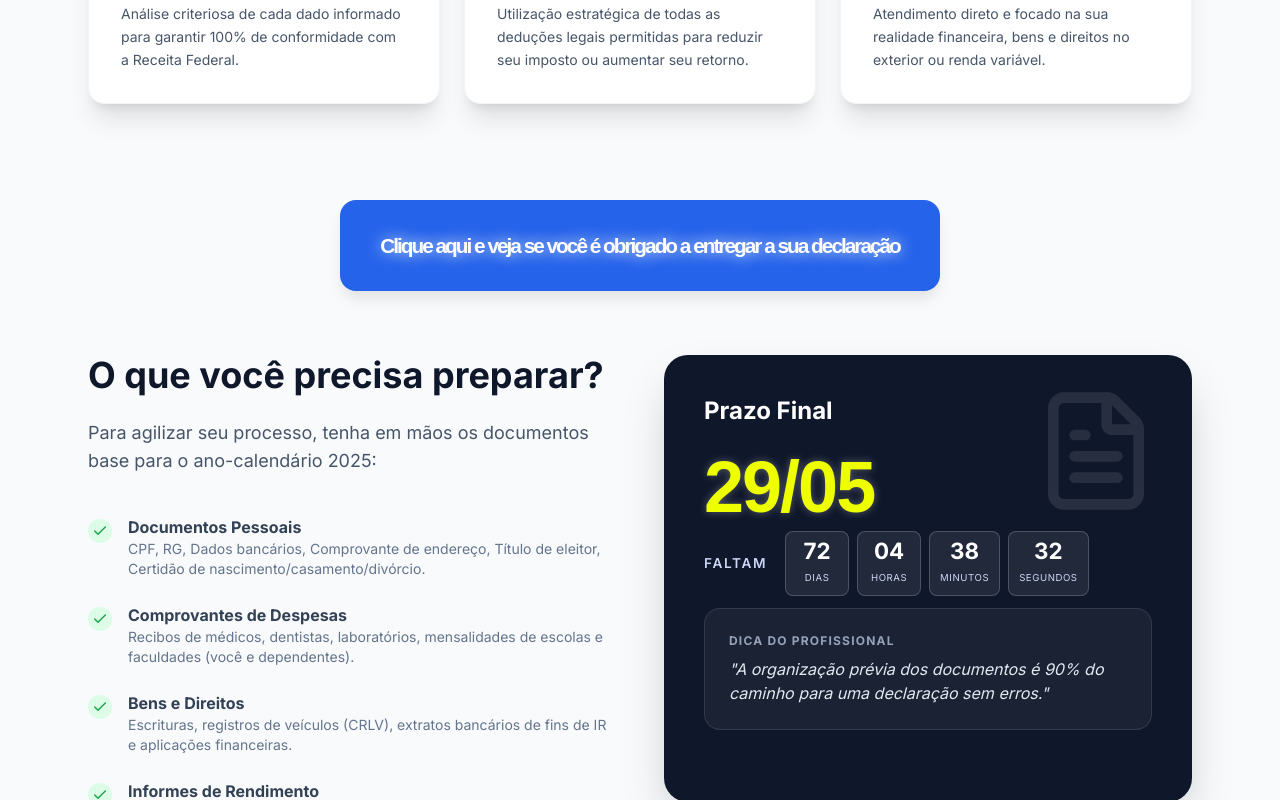
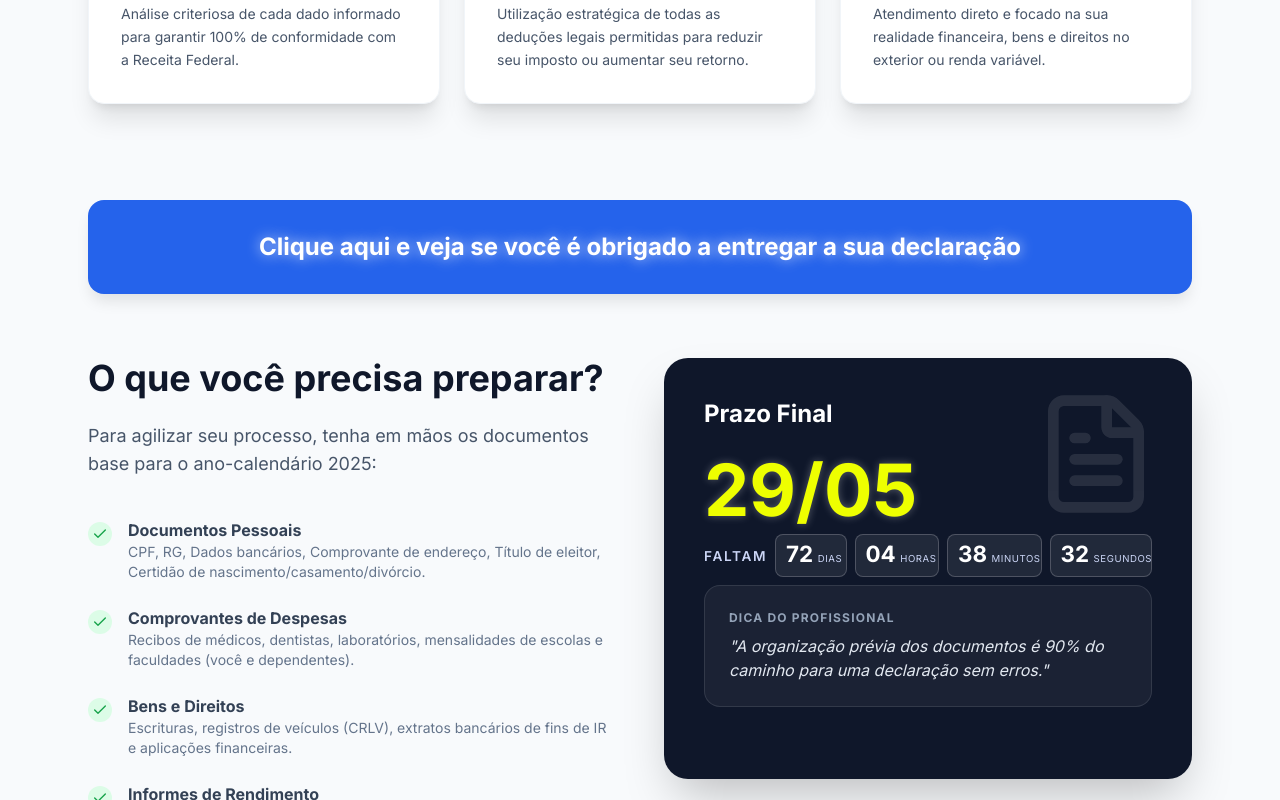
Before and after one commit to Zomestro/IRPF, a plain HTML site: page index.html in a window 1280 px wide. Shown: the part 526-1326 px from the top of the page. Drawn offline with nearby package versions, Linux system fonts and the light colour scheme.

Commit message:
revisão geral

```diff
--- a/index.html
+++ b/index.html
@@ -117,9 +117,9 @@
 
 <!-- Box azul com link abaixo dos cards -->
 <div class="link-box">
-    <a href="page2.html" class="blinking-text">
-        Clique aqui e veja se você é obrigado a entregar a sua declaração
-    </a>
+  <a href="page2.html">
+    Clique aqui e veja se você é obrigado a entregar a sua declaração
+  </a>
 </div>
         <section id="documentos" class="grid grid-cols-1 lg:grid-cols-2 gap-12 mb-24 items-start">
             <div class="space-y-6">
--- a/styles.css
+++ b/styles.css
@@ -1,4 +1,6 @@
-/* Ajustes de Tipografia e Reset */
+/* ==================================================
+   RESET BÁSICO
+   ================================================== */
 * {
   margin: 0;
   padding: 0;
@@ -7,256 +9,172 @@
 
 body {
   line-height: 1.6;
-    overflow-x: hidden; /* Evita scroll horizontal em celulares */
 }
 
-/* Animação do Prazo Final com Amarelo Vibrante */
-@keyframes blinking {
-    0%, 49% {
-        color: #ffffff !important;
-        text-shadow: 0 0 10px rgba(255, 255, 255, 0.5);
+/* ===============================
+   BOTÃO CTA – LINK PARA PAGE2
+   =============================== */
+
+.link-box a {
+  display: block;
+  width: 100%;
+
+  font-size: 1.6rem;              /* ✅ tamanho correto */
+  font-weight: 700;
+  line-height: 1.3;
+
+  color: #ffffff !important;      /* ✅ FORÇA BRANCO */
+  animation: blink-white 1.5s infinite !important;
+
+  text-align: center;
+  text-decoration: none;
+
+  white-space: normal;            /* ✅ não vaza no mobile */
+  word-break: break-word;
 }
-    50%, 100% {
-        color: #eeff00 !important;
-        text-shadow: 0 0 20px rgba(238, 255, 0, 1);
+
+/* 🖥 Desktop: mantém em uma linha */
+@media (min-width: 1024px) {
+  .link-box a {
+    font-size: 1.8rem;            /* ✅ maior no desktop */
+    white-space: nowrap;
   }
 }
 
-.blinking-text {
-    animation: blinking 1.5s infinite;
-    font-family: sans-serif; /* Garante uma fonte de impacto */
-    letter-spacing: -2px;
+.link-box a {
+  font-size: 1.5rem;
+  font-weight: 700;
+  line-height: 1.25;
+
+  color: #ffffff !important;
+  animation: blink-white 1.5s infinite !important;
+
+  display: block;
+  width: 100%;
+  text-align: center;
+  text-decoration: none;
+
+  white-space: normal;      /* ✅ PERMITE QUEBRA */
+  word-break: break-word;   /* ✅ EVITA VAZAR */
 }
 
-/* Tabelas Responsivas (Caso use tabelas no futuro) */
-.table-container {
-    width: 100%;
-    overflow-x: auto;
-    margin: 20px 0;
-}
-
-table {
-    width: 100%;
-    border-collapse: collapse;
-    min-width: 500px; /* Garante que a tabela não esmague */
-}
-
-/* Ajustes de Imagens */
-img {
-    max-width: 100%;
-    height: auto;
-    display: block;
-}
-
-/* Customização de scrollbar para navegadores modernos */
-::-webkit-scrollbar {
-    width: 8px;
-}
-::-webkit-scrollbar-track {
-    background: #001f3f;
-}
-::-webkit-scrollbar-thumb {
-    background: #00d4ff;
-    border-radius: 10px;
-}
-/* Estilização para o Box Azul Compacto */
-    .link-box-container {
-        text-align: center; /* Centraliza o box na página */
-        margin-bottom: 5rem; /* Espaçamento para a seção de baixo */
-    }
-
-   .link-box {
-    background-color: #001f3f; /* azul escuro */
-    text-align: center;
-    padding: 20px;
-    margin: 30px auto;
-    border-radius: 8px;
-    max-width: 600px; /* largura controlada */
-    box-shadow: 0 4px 6px rgba(0,0,0,0.2);
-}
-
-
-
-/* BOTÃO DEFINITIVO DA PÁGINA 2 */
+/* 📱 Mobile */
+@media (max-width: 640px) {
   .link-box a {
-  font-size: 1.3rem !important;
-  font-weight: 700;
-  line-height: 1.3;
-  color: #ffffff;
-  text-decoration: none;
-  display: inline-block;
-}
-
-/* Ajuste extra para celular */
-@media (max-width: 768px) {
-  .link-box a {
-    font-size: 2.6rem !important;
+    font-size: 1.2rem;        /* ✅ não fica gordo */
   }
 }
 
-/* =====================================
-   ANIMAÇÕES OFICIAIS DO SITE
-   ===================================== */
-
-/* 🔵 Piscar branco — padrão */
+/* ==================================================
+   ANIMAÇÕES (ÚNICAS E OFICIAIS)
+   ================================================== */
 @keyframes blink-white {
   0%, 50%, 100% {
     color: #ffffff;
-    text-shadow: 0 0 8px rgba(255, 255, 255, 0.6);
+    text-shadow: 0 0 8px rgba(255,255,255,0.6);
   }
   25%, 75% {
     color: #ffffff;
-    text-shadow: 0 0 20px rgba(255, 255, 255, 1);
+    text-shadow: 0 0 20px rgba(255,255,255,1);
   }
 }
 
-/* 🟡 Piscar amarelo — data limite */
 @keyframes blink-yellow {
   0%, 50%, 100% {
     color: #eeff00;
-    text-shadow: 0 0 8px rgba(238, 255, 0, 0.6);
+    text-shadow: 0 0 8px rgba(238,255,0,0.6);
   }
   25%, 75% {
     color: #eeff00;
-    text-shadow: 0 0 20px rgba(238, 255, 0, 1);
+    text-shadow: 0 0 20px rgba(238,255,0,1);
   }
 }
 
-/* Padrão do site */
 .blinking-text {
   animation: blink-white 1.5s infinite;
   color: #ffffff;
 }
 
-/* Exceção: prazo final */
 .prazo-final {
   animation: blink-yellow 1.5s infinite;
   color: #eeff00;
 }
 
-/* Botão do link da página 2 */
-.link-box a {
-  font-size: 2.4rem;
-  font-weight: 700;
-  line-height: 1.3;
-  text-decoration: none;
-  color: #ffffff;
-  display: inline-block;
-}
-
-/* =====================================
-   ANIMAÇÕES PADRÃO DO SITE
-   ===================================== */
-
-/* 🔵 Piscar em BRANCO (padrão do site) */
-@keyframes blink-white {
-  0%, 50%, 100% {
-    color: #ffffff;
-    text-shadow: 0 0 8px rgba(255, 255, 255, 0.6);
-  }
-  25%, 75% {
-    color: #ffffff;
-    text-shadow: 0 0 20px rgba(255, 255, 255, 1);
-  }
-}
-
-/* 🟡 Piscar em AMARELO (data limite) */
-@keyframes blink-yellow {
-  0%, 50%, 100% {
-    color: #eeff00;
-    text-shadow: 0 0 8px rgba(238, 255, 0, 0.6);
-  }
-  25%, 75% {
-    color: #eeff00;
-    text-shadow: 0 0 20px rgba(238, 255, 0, 1);
-  }
-}
-/* =========================================
-   FORÇA BOTÃO DO LINK EM BRANCO (DEFINITIVO)
-   ========================================= */
-
-/* Mesmo com blinking-text e !important do HTML */
-.link-box a.blinking-text {
-  animation: blink-white 1.5s infinite !important;
-  color: #ffffff !important;
-  text-shadow: 0 0 15px rgba(255, 255, 255, 0.9) !important;
-}
-/* =====================================
-   CONTADOR REGRESSIVO – AJUSTE VISUAL
-   ===================================== */
-
-.countdown-wrapper {
-  margin: 16px 0 8px;
-}
-
-/* Palavra "Faltam" */
-.countdown-prefix {
-  display: block;
-  margin-bottom: 10px;
-  font-size: 0.85rem;
-  letter-spacing: 0.15em;
-  text-transform: uppercase;
-  color: #cbd5f5;
-  font-weight: 600;
-}
-
+/* ==================================================
+   CONTADOR REGRESSIVO
+   ================================================== */
 .countdown-container {
   display: flex;
   align-items: center;
-  gap: 10px;
-  flex-wrap: nowrap;        /* ✅ NÃO quebra linha */
-  overflow-x: auto;         /* ✅ segurança para telas muito pequenas */
-
+  gap: 8px;
+  flex-wrap: nowrap;
+  overflow-x: auto;
+  max-width: 100%;
+  -webkit-overflow-scrolling: touch;
 }
 
-/* Cada quadro */
-.time-box {
-  background: rgba(255, 255, 255, 0.08);
-  border: 1px solid rgba(255, 255, 255, 0.2);
-  border-radius: 10px;
-  padding: 10px 12px;
-  min-width: 78px;
-  text-align: center;
+.countdown-container::-webkit-scrollbar {
+  display: none;
 }
 
-/* Número */
+.countdown-prefix-inline {
+  white-space: nowrap;
+  font-size: 0.85rem;
+  font-weight: 600;
+  letter-spacing: 0.12em;
+  text-transform: uppercase;
+  color: #cbd5f5;
+}
+
+.time-box {
+  min-width: 64px;
+  padding: 8px 10px;
+  border-radius: 8px;
+  background: rgba(255,255,255,0.08);
+  border: 1px solid rgba(255,255,255,0.2);
+  text-align: center;
+  white-space: nowrap;
+}
+
 .time-number {
-  display: block;
-  font-size: 1.9rem;   /* 🔽 AJUSTE DE TAMANHO */
+  font-size: 1.4rem;
   font-weight: 800;
-  line-height: 1.1;
+  line-height: 1;
   color: #ffffff;
 }
 
-/* Label */
 .time-label {
-  font-size: 0.7rem;
+  font-size: 0.6rem;
+  letter-spacing: 0.06em;
   text-transform: uppercase;
-  letter-spacing: 0.08em;
   color: #cbd5f5;
 }
 
-/* 🔴 Modo alerta (7 dias ou menos) */
 .countdown-danger .time-number {
   color: #ff2d2d;
 }
-/* Prefixo inline do contador */
-.countdown-prefix-inline {
-  display: flex;
-  align-items: center;
-  font-size: 0.95rem;
-  font-weight: 600;
-  letter-spacing: 0.15em;
-  text-transform: uppercase;
-  color: #cbd5f5;
-  margin-right: 10px;
+
+/* ==================================================
+   CARD (PAGE2)
+   ================================================== */
+.card {
+  background: var(--cinza);
+  border-left: 6px solid var(--azul);
+  padding: 25px;
+  border-radius: 12px;
+  max-width: 720px;
+  margin: 40px auto;
 }
+
+/* ==================================================
+   BOTÃO VOLTAR
+   ================================================== */
 .btn-voltar {
   display: inline-flex;
   align-items: center;
   gap: 8px;
   background: #0d2a4a;
-  color: white;
+  color: #ffffff;
   padding: 12px 24px;
   border-radius: 8px;
   text-decoration: none;
@@ -267,73 +185,4 @@
 .btn-voltar:hover {
   opacity: 0.9;
 }
-.card {
-  background: var(--cinza);
-  border-left: 6px solid var(--azul);
-  padding: 25px;
-  border-radius: 12px;
-
-  max-width: 720px;     /* ✅ largura controlada */
-  margin: 40px auto;    /* ✅ centraliza horizontalmente */
-}
-
-@media (min-width: 1024px) {
-  .card {
-    max-width: 680px;
-  }
-}
-/* ================================
-   CONTADOR – UMA LINHA SEMPRE
-   ================================ */
-
-.countdown-container {
-  display: flex;
-  align-items: center;
-  gap: 8px;
-  flex-wrap: nowrap;          /* ✅ NUNCA quebra linha */
-  overflow-x: auto;           /* ✅ scroll no mobile */
-  -webkit-overflow-scrolling: touch;
-  padding-bottom: 4px;
-}
-
-/* remove barra visível */
-.countdown-container::-webkit-scrollbar {
-  display: none;
-}
-
-/* Prefixo "Faltam" */
-.countdown-prefix-inline {
-  white-space: nowrap;
-  font-size: 0.85rem;
-  font-weight: 600;
-  letter-spacing: 0.12em;
-  text-transform: uppercase;
-  color: #cbd5f5;
-}
-
-/* Quadros */
-.time-box {
-  min-width: 64px;
-  padding: 8px 10px;
-  border-radius: 8px;
-  text-align: center;
-  white-space: nowrap;
-}
-
-/* Números */
-.time-number {
-  font-size: 1.4rem;
-  font-weight: 800;
-  line-height: 1;
-}
-
-/* Labels */
-.time-label {
-  font-size: 0.6rem;
-  letter-spacing: 0.06em;
-}
-
-/* 🔴 Alerta 7 dias */
-.countdown-danger .time-number {
-  color: #ff2d2d;
-}
+/* 🔒 Garante que o botão SEMPRE pisque em branco */
```
Lines whose indentation alone changed are shown as unchanged.
